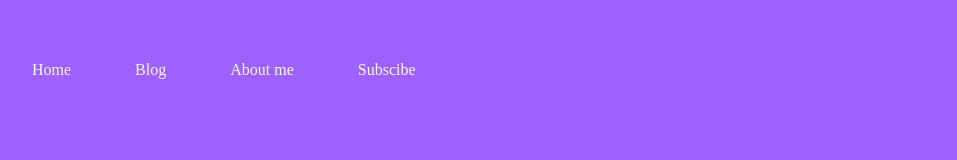
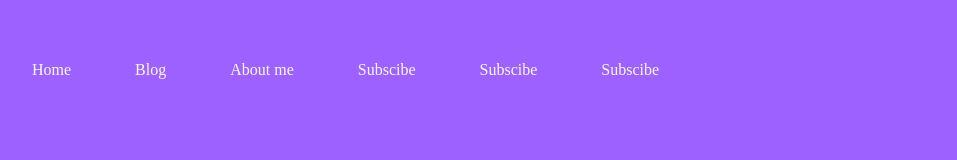
Before and after one commit to israpilovaevgeniia/my-first-project, a plain HTML site: page index.html in a window 1280 px wide. Shown: the top 160 px of the page, without its empty margins (99-1056 px from the left). Drawn offline with Linux system fonts and the light colour scheme.

Commit message:
create new links

```diff
--- a/index.html
+++ b/index.html
@@ -17,6 +17,8 @@
                         <li><a class="header_nav-link" href="#">Home</a></li>
                         <li><a class="header_nav-link" href="#">Blog</a></li>
                         <li><a class="header_nav-link" href="#">About me</a></li>
+                        <li><a class="header_nav-link" href="#">Subscibe</a></li>
+                        <li><a class="header_nav-link" href="#">Subscibe</a></li>
                         <li><a class="header_nav-link" href="#">Subscibe</a></li>
                     </ul>
                 </nav>
```
